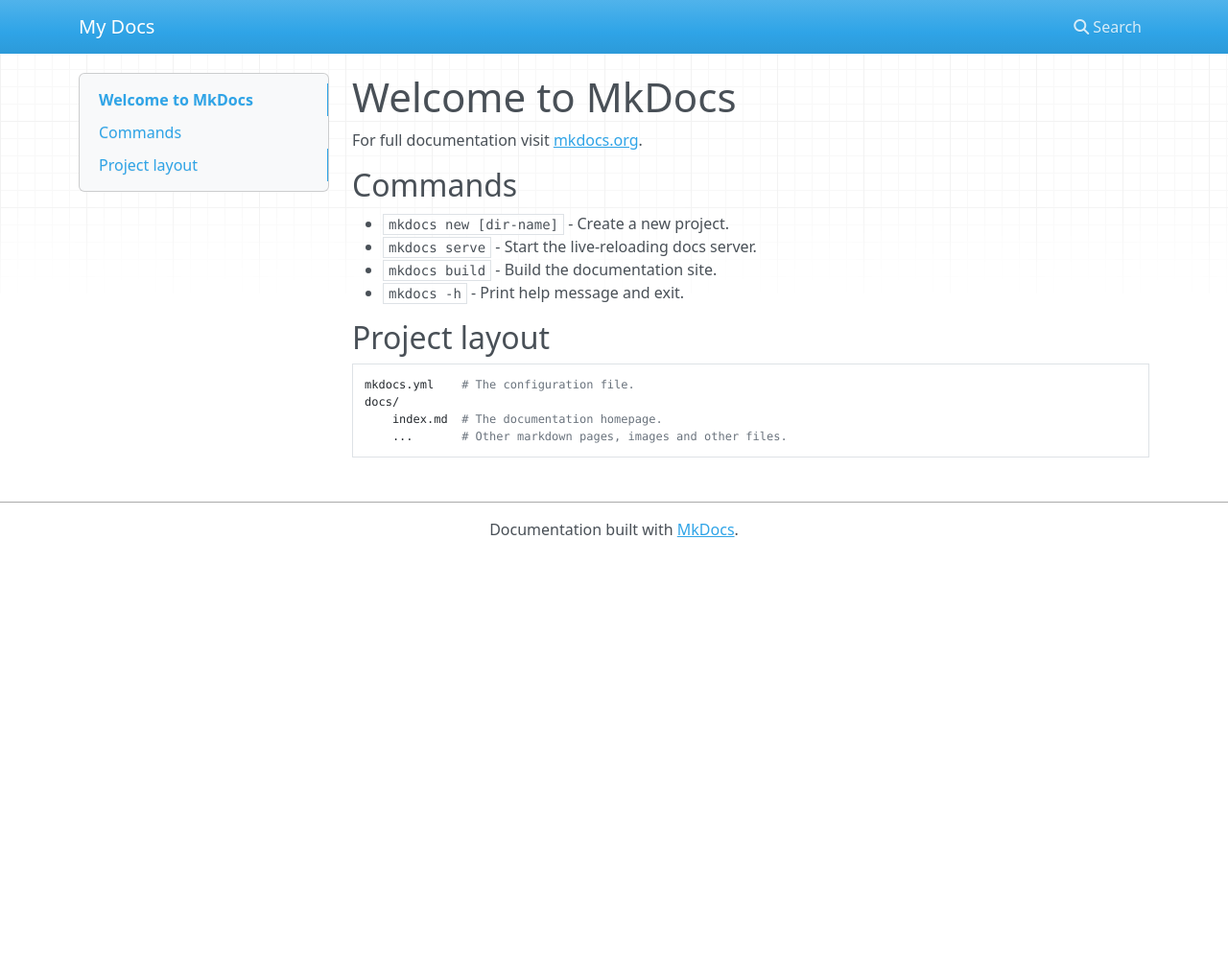
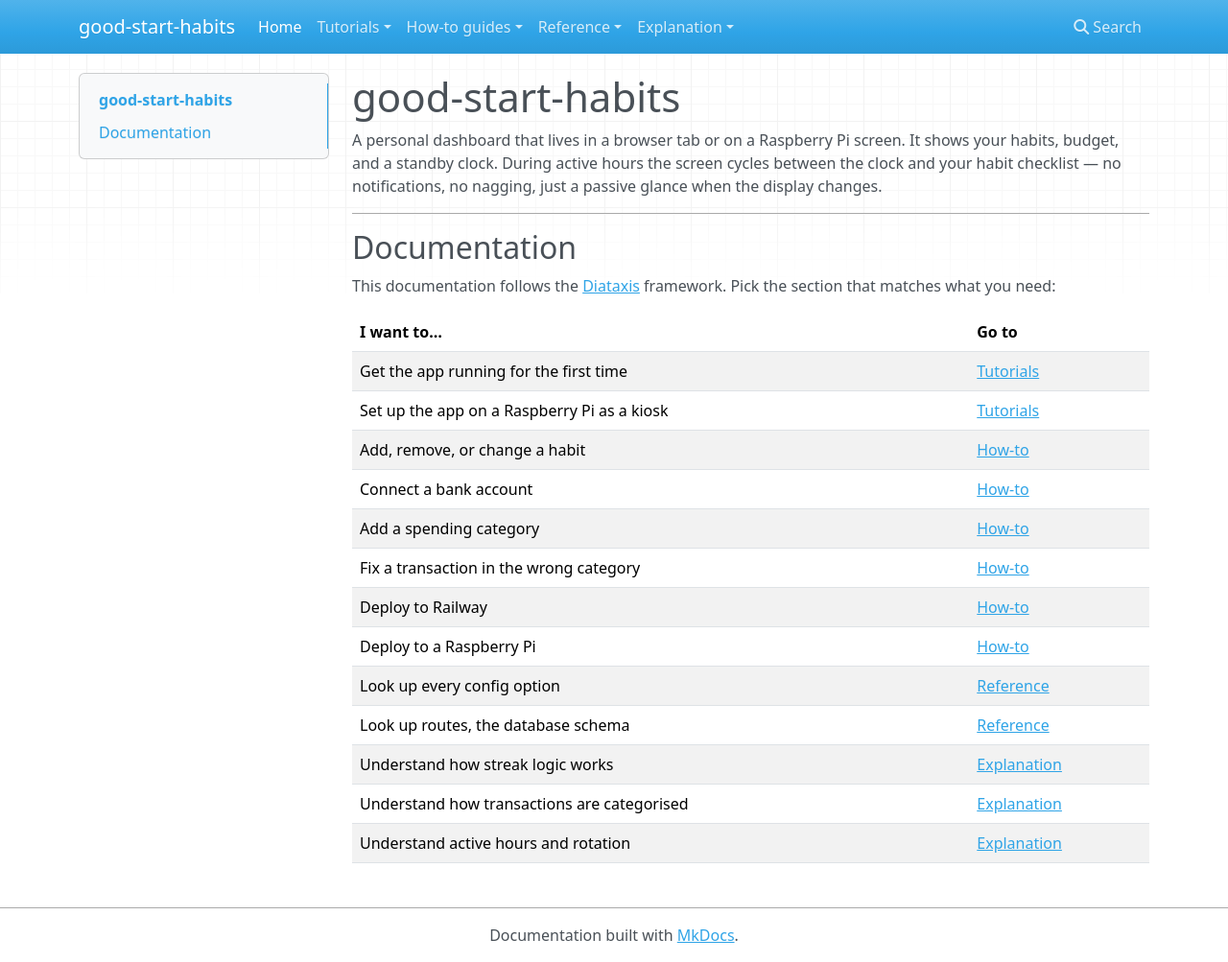
Before and after one commit to HenryCrosswell/good_start_habits, an MkDocs documentation site: the page built from docs/index.md, in a window 1280 px wide and 1003 px high. Shown: the whole window at 96% size. Built offline with MkDocs 1.6.1, drawn with Linux system fonts in a browser that asks for light colours; nearby versions of some CDN libraries.

Commit message:
feat: update docs using diataxis framework

```diff
--- a/docs/index.md
+++ b/docs/index.md
@@ -1,17 +1,25 @@
-# Welcome to MkDocs
+# good-start-habits
 
-For full documentation visit [mkdocs.org](https://www.mkdocs.org).
+A personal dashboard that lives in a browser tab or on a Raspberry Pi screen. It shows your habits, budget, and a standby clock. During active hours the screen cycles between the clock and your habit checklist — no notifications, no nagging, just a passive glance when the display changes.
 
-## Commands
+---
 
-* `mkdocs new [dir-name]` - Create a new project.
-* `mkdocs serve` - Start the live-reloading docs server.
-* `mkdocs build` - Build the documentation site.
-* `mkdocs -h` - Print help message and exit.
+## Documentation
 
-## Project layout
+This documentation follows the [Diataxis](https://diataxis.fr) framework. Pick the section that matches what you need:
 
-    mkdocs.yml    # The configuration file.
-    docs/
-        index.md  # The documentation homepage.
-        ...       # Other markdown pages, images and other files.
+| I want to… | Go to |
+|---|---|
+| Get the app running for the first time | [Tutorials](tutorials/getting-started.md) |
+| Set up the app on a Raspberry Pi as a kiosk | [Tutorials](tutorials/raspberry-pi-kiosk.md) |
+| Add, remove, or change a habit | [How-to](how-to/add-a-habit.md) |
+| Connect a bank account | [How-to](how-to/connect-a-bank.md) |
+| Add a spending category | [How-to](how-to/add-a-spending-category.md) |
+| Fix a transaction in the wrong category | [How-to](how-to/reclassify-a-transaction.md) |
+| Deploy to Railway | [How-to](how-to/deploy-to-railway.md) |
+| Deploy to a Raspberry Pi | [How-to](how-to/deploy-to-raspberry-pi.md) |
+| Look up every config option | [Reference](reference/config.md) |
+| Look up routes, the database schema | [Reference](reference/routes.md) |
+| Understand how streak logic works | [Explanation](explanation/habits-and-streaks.md) |
+| Understand how transactions are categorised | [Explanation](explanation/budget-architecture.md) |
+| Understand active hours and rotation | [Explanation](explanation/rotation-and-active-hours.md) |
--- a/mkdocs.yml
+++ b/mkdocs.yml
@@ -1 +1,23 @@
-site_name: My Docs
+site_name: good-start-habits
+site_description: Personal dashboard for habits, budget, and standby clock
+
+nav:
+  - Home: index.md
+  - Tutorials:
+      - Getting started: tutorials/getting-started.md
+      - Raspberry Pi kiosk: tutorials/raspberry-pi-kiosk.md
+  - How-to guides:
+      - Add a habit: how-to/add-a-habit.md
+      - Add a spending category: how-to/add-a-spending-category.md
+      - Connect a bank account: how-to/connect-a-bank.md
+      - Reclassify a transaction: how-to/reclassify-a-transaction.md
+      - Deploy to Railway: how-to/deploy-to-railway.md
+      - Deploy to Raspberry Pi: how-to/deploy-to-raspberry-pi.md
+  - Reference:
+      - Config: reference/config.md
+      - Routes: reference/routes.md
+      - Database: reference/database.md
+  - Explanation:
+      - Habits and streaks: explanation/habits-and-streaks.md
+      - Budget and categorisation: explanation/budget-architecture.md
+      - Rotation and active hours: explanation/rotation-and-active-hours.md
--- a/pyproject.toml
+++ b/pyproject.toml
@@ -14,6 +14,7 @@
 dependencies = [
     "apscheduler>=3.11.2",
     "flask>=3.1.3",
+    "gunicorn>=23.0",
     "plotly>=6.7.0",
     "python-dotenv>=1.2.2",
     "requests>=2.33.1",
--- a/src/good_start_habits/templates/budget.html
+++ b/src/good_start_habits/templates/budget.html
@@ -445,7 +445,7 @@
 }
 .amt-bg-val {
     font-family: 'Cherry Cream Soda', monospace;
-    font-size: clamp(4.5rem, 14vw, 9rem);
+    font-size: clamp(6rem, 32vw, 14rem);
     line-height: 0.88;
     letter-spacing: -0.03em;
     white-space: nowrap;
@@ -1083,7 +1083,7 @@
                     {% else %}£{{ "%.0f"|format(cat.remaining | abs) }} OVER{% endif %}
                 </div>
                 {% else %}
-                <div class="cat-rem" style="color:#9B30FF80;">£{{ "%.2f"|format(cat.budget) }}/MO</div>
+                <div class="cat-rem" style="color:#9B30FF80;">{% if cat.next_reset %}RESETS {{ cat.next_reset | upper }}{% else %}£{{ "%.2f"|format(cat.budget) }}{% endif %}</div>
                 {% endif %}
             </div>
             {% endfor %}
```
Also changed, not shown: CLAUDE.md (+68 -164 lines), README.md (+34 -359 lines), 3 other files.
